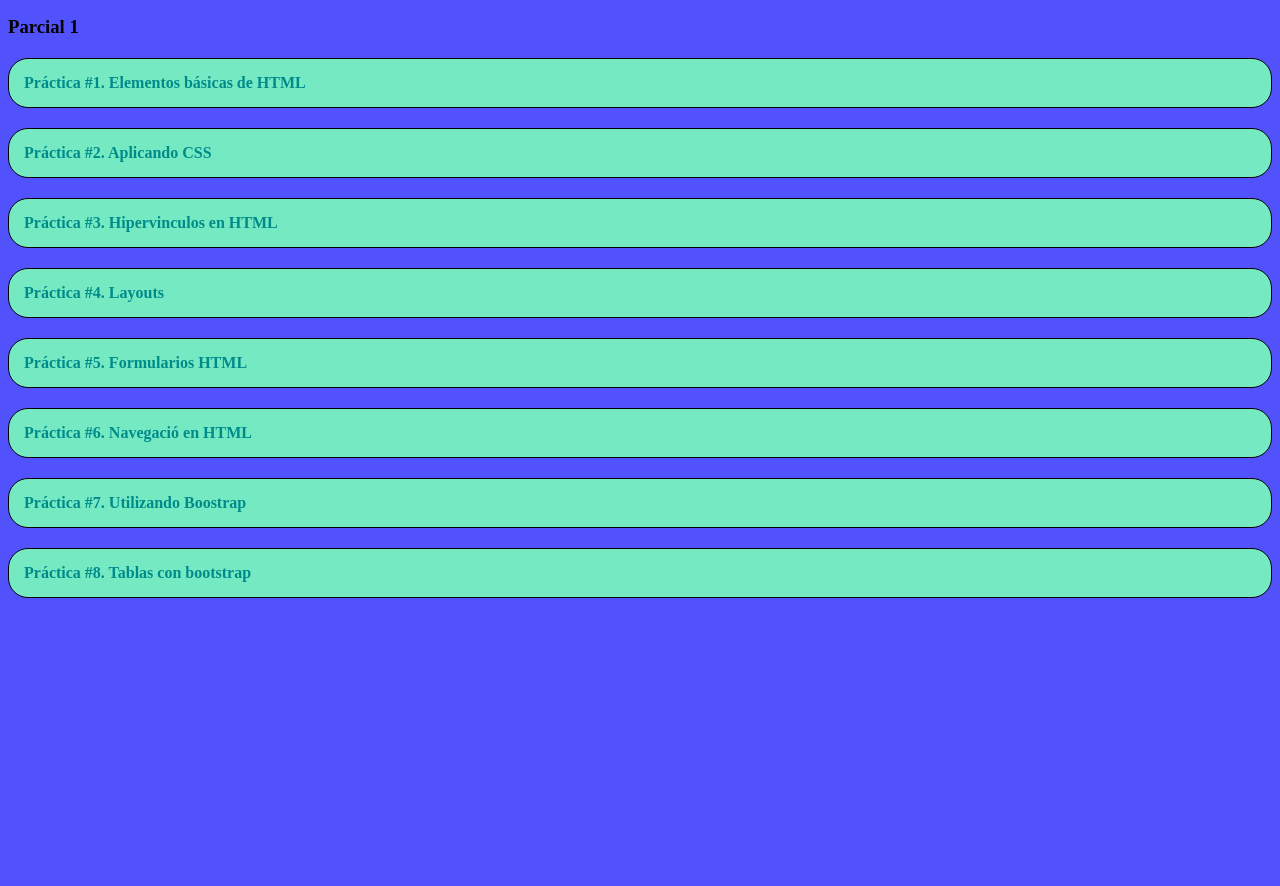
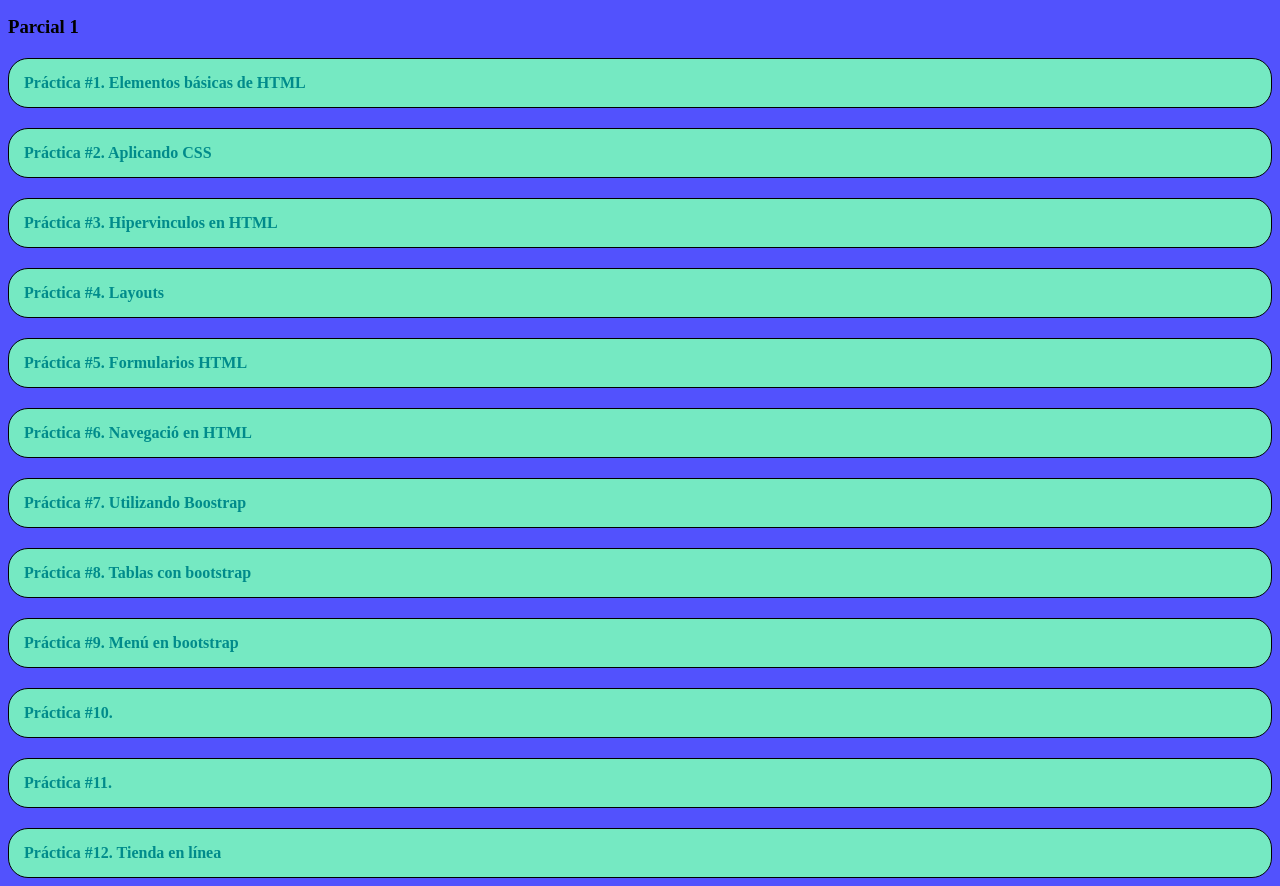
Before and after one commit to Chav3zz/Chav3zz.github.io, a plain HTML site: page index.html in a window 1280 px wide. Shown: the part 105-991 px from the top of the page. Before the commit the page ends 800 px from the top, so only its background shows below. Drawn offline with Linux system fonts and the light colour scheme.

Commit message:
Se agregaron más prácticas 11/03/2023

```diff
--- a/index.html
+++ b/index.html
@@ -50,5 +50,17 @@
     <div class="lista">
         <a href="https://chav3zz.github.io/practica008.html">Práctica #8. Tablas con bootstrap</a>
     </div>
+    <div class="lista">
+        <a href="https://chav3zz.github.io/practica009.html">Práctica #9. Menú en bootstrap</a>
+    </div>
+    <div class="lista">
+        <a href="https://chav3zz.github.io/productos.sql">Práctica #10.</a>
+    </div>
+    <div class="lista">
+        <a href="https://chav3zz.github.io/usuarios.sql">Práctica #11.</a>
+    </div>
+    <div class="lista">
+        <a href="https://chav3zz.github.io/practica012.html">Práctica #12. Tienda en línea</a>
+    </div>
 </body>
 </html>
```
